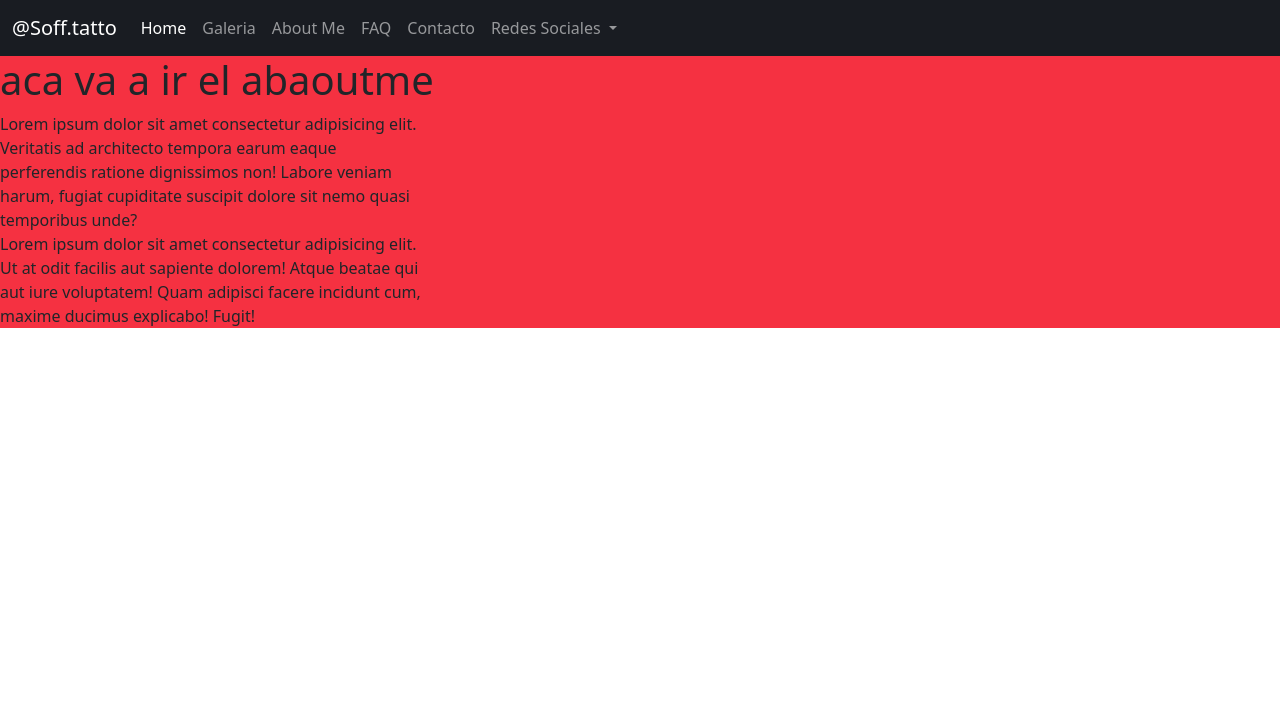
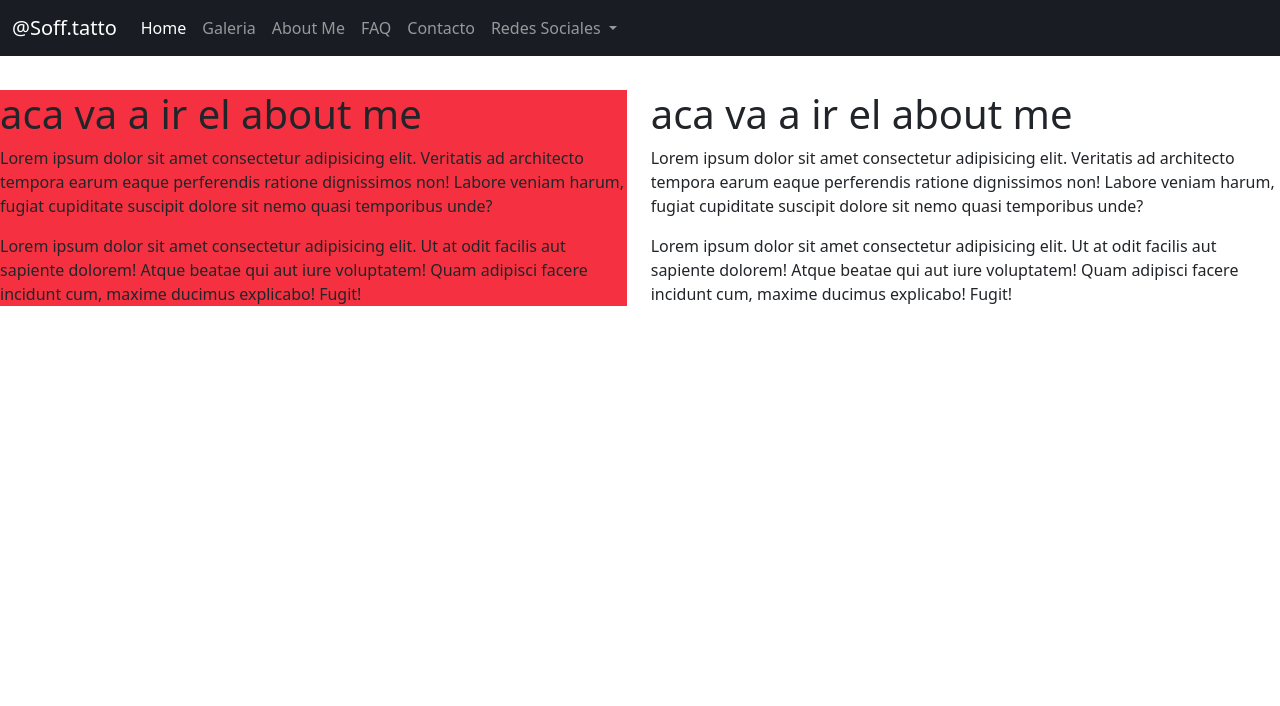
Before and after one commit to soffcolo/Pagina-Bootstrap, a plain HTML site: page Paginas/aboutme.html in a window 1280 px wide. Shown: the top 706 px of the page. Drawn offline with nearby package versions, Linux system fonts and the light colour scheme.

Commit message:
Pagina-sofftattoo

```diff
--- a/Paginas/aboutme.css
+++ b/Paginas/aboutme.css
@@ -1,5 +1,9 @@
-.first {
+.ubi {
     background-color: #F53141;
+}
+
+.ubi2 {
+    background-color: #ffffff;
 }
 
 div [class="col"] {
--- a/Paginas/aboutme.html
+++ b/Paginas/aboutme.html
@@ -53,14 +53,24 @@
         </div>
       </nav>
 
-      <seccion class="row">
-        <div class="container first">
-        <h1> aca va a ir el abaoutme</h1>
-                <div class="col-4">Lorem ipsum dolor sit amet consectetur adipisicing elit. Veritatis ad architecto tempora earum eaque perferendis ratione dignissimos non! Labore veniam harum, fugiat cupiditate suscipit dolore sit nemo quasi temporibus unde?</div>
-                <div class="col-4">Lorem ipsum dolor sit amet consectetur adipisicing elit. Ut at odit facilis aut sapiente dolorem! Atque beatae qui aut iure voluptatem! Quam adipisci facere incidunt cum, maxime ducimus explicabo! Fugit!</div>
+      <main>
+        <seccion class="row">
+          <article class="col-6">
+            <div class="ubi">
+              <h1> aca va a ir el about me</h1>
+                  <p>Lorem ipsum dolor sit amet consectetur adipisicing elit. Veritatis ad architecto tempora earum eaque perferendis ratione dignissimos non! Labore veniam harum, fugiat cupiditate suscipit dolore sit nemo quasi temporibus unde?</p>
+                  <p>Lorem ipsum dolor sit amet consectetur adipisicing elit. Ut at odit facilis aut sapiente dolorem! Atque beatae qui aut iure voluptatem! Quam adipisci facere incidunt cum, maxime ducimus explicabo! Fugit!</p>
             </div>
+          </article>
+          <article class="col-6">
+            <div class="ubi2">
+              <h1> aca va a ir el about me</h1>
+                  <p>Lorem ipsum dolor sit amet consectetur adipisicing elit. Veritatis ad architecto tempora earum eaque perferendis ratione dignissimos non! Labore veniam harum, fugiat cupiditate suscipit dolore sit nemo quasi temporibus unde?</p>
+                  <p>Lorem ipsum dolor sit amet consectetur adipisicing elit. Ut at odit facilis aut sapiente dolorem! Atque beatae qui aut iure voluptatem! Quam adipisci facere incidunt cum, maxime ducimus explicabo! Fugit!</p>
+            </div>
+          </article>
         </Seccion>
-</div>
+    </main>
 
       <section class="social__media">
         <!-- Instagram -->
```
Also changed, not shown: Paginas/faq.html (+16 -6 lines).
